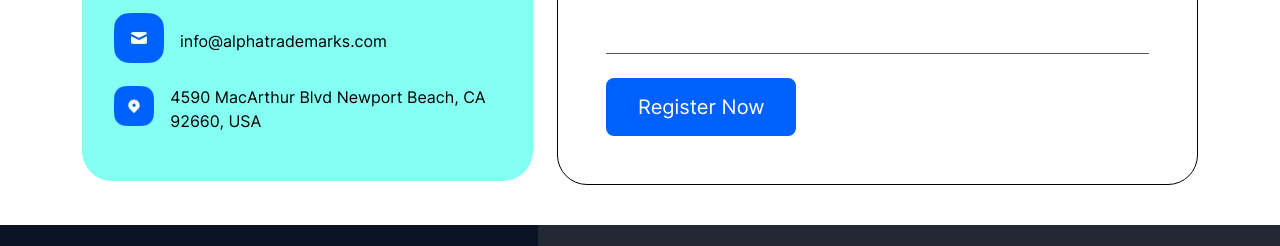
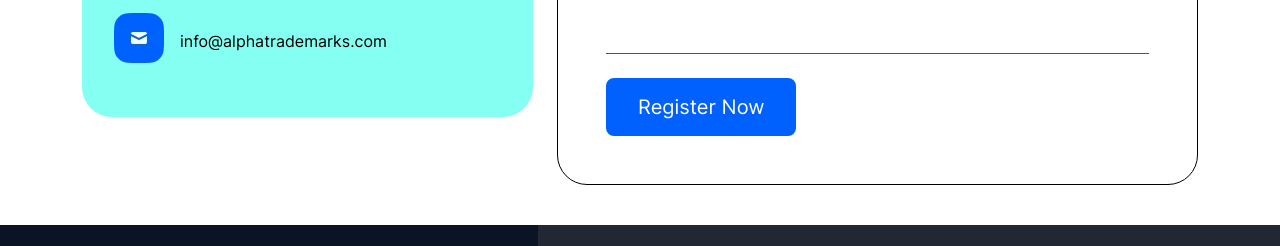
Before and after one commit to JahanzaibAns/swift-brand, a plain HTML site: page trademark-registration.html in a window 1280 px wide. Shown: the part 6646-6892 px from the top of the page. Drawn offline with Linux system fonts and the light colour scheme.

Commit message:
removed address

```diff
--- a/trademark-registration.html
+++ b/trademark-registration.html
@@ -696,15 +696,6 @@
                                     info@alphatrademarks.com </a>
                             </div>
                         </div>
-                        <div class="contact-detail">
-                            <div class="icon">
-                                <img src="assets/images/home/location.webp" alt="">
-                            </div>
-                            <div>
-                                <a href="javascript:;" class="">
-                                    4590 MacArthur Blvd Newport Beach, CA 92660, USA </a>
-                            </div>
-                        </div>
                     </div>
                 </div>
                 <div class="col-lg-7">
```
Also changed, not shown: index.html (+1 -9 lines).
